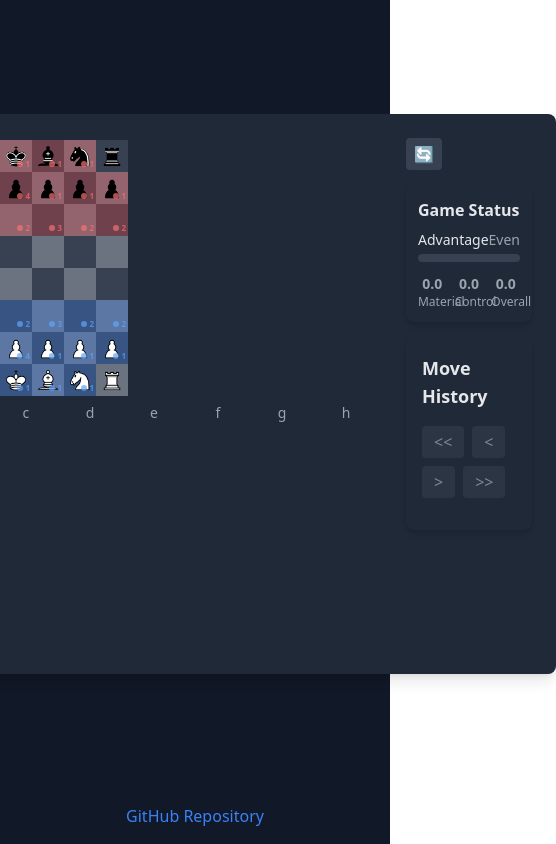
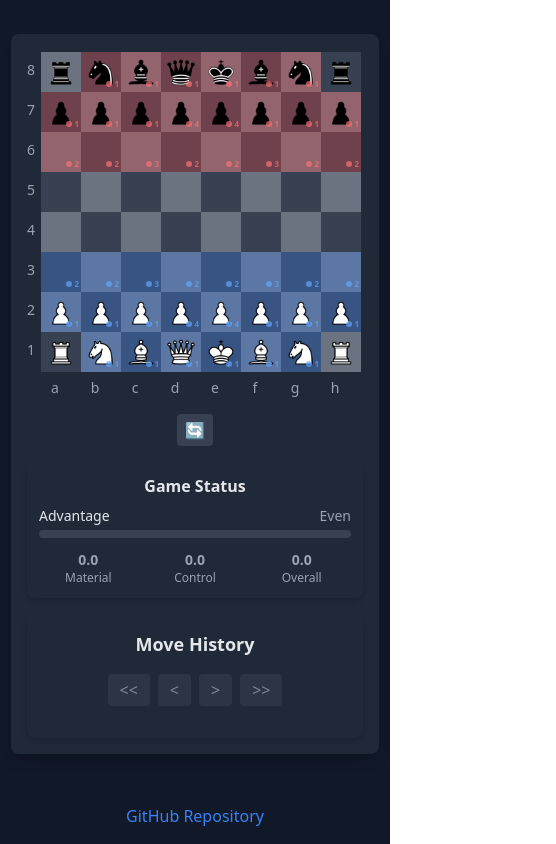
Before and after one commit to razrinn/chess-attack, a React (Vite) app: page / in a window 390 px wide. Shown: the whole page, 556 px wide, since content can reach past the window. Built offline with nearby package versions, Linux system fonts and the light colour scheme.

Commit message:
adjust mobile responsive

```diff
--- a/index.html
+++ b/index.html
@@ -3,7 +3,10 @@
   <head>
     <meta charset="UTF-8" />
     <link rel="icon" type="image/svg+xml" href="/vite.svg" />
-    <meta name="viewport" content="width=device-width, initial-scale=1.0" />
+    <meta
+      name="viewport"
+      content="width=device-width, initial-scale=1.0, maximum-scale=1.0, user-scalable=no"
+    />
     <title>Chess Visualizer</title>
     <meta name="description" content="Visualize chess moves" />
   </head>
--- a/src/App.tsx
+++ b/src/App.tsx
@@ -4,8 +4,8 @@ import Footer from './components/Footer';
 function App() {
   return (
     <div className='min-h-screen w-full bg-gray-900 flex flex-col'>
-      <div className='flex-1 flex items-center justify-center p-8'>
-        <div className='bg-gray-800 rounded-lg shadow-lg p-6'>
+      <div className='flex-1 flex flex-col lg:flex-row items-center justify-center p-4 gap-4'>
+        <div className='bg-gray-800 rounded-lg shadow-lg p-4'>
           <Board />
         </div>
       </div>
--- a/src/components/Board.tsx
+++ b/src/components/Board.tsx
@@ -46,7 +46,7 @@ export const Board: FC = () => {
           }
         />
       )}
-      <div className='flex gap-8'>
+      <div className='flex flex-col lg:flex-row gap-4'>
         <div className='flex flex-col gap-4'>
           <Legend isFlipped={isFlipped}>
             <div className='inline-block border-2 border-gray-800 touch-none select-none'>
@@ -105,11 +105,11 @@ export const Board: FC = () => {
             </div>
           </Legend>
         </div>
-        <div className='flex flex-col gap-4'>
-          <div className='flex gap-1'>
+        <div className='flex flex-col gap-4 w-full lg:w-auto'>
+          <div className='flex gap-2 justify-center lg:justify-start'>
             <button
               onClick={() => setIsFlipped((prev) => !prev)}
-              className='self-end p-1 px-2 bg-gray-700 rounded hover:bg-gray-600 text-gray-200 flex items-center gap-2'
+              className='p-1 px-2 bg-gray-700 rounded hover:bg-gray-600 text-gray-200 flex items-center gap-2'
             >
               🔄
             </button>
--- a/src/components/GameStatus.tsx
+++ b/src/components/GameStatus.tsx
@@ -76,8 +76,8 @@ export const GameStatus: FC<GameStatusProps> = ({
   };
 
   return (
-    <div className='bg-gray-800 rounded-lg shadow-md p-3 text-gray-200'>
-      <h3 className='font-bold mb-2'>Game Status</h3>
+    <div className='bg-gray-800 rounded-lg shadow-md p-3 text-gray-200 w-full lg:w-64'>
+      <h3 className='font-bold mb-2 text-center lg:text-left'>Game Status</h3>
       <div className='space-y-3'>
         {/* Overall advantage bar */}
         <div>
--- a/src/components/Legend.tsx
+++ b/src/components/Legend.tsx
@@ -13,7 +13,7 @@ export const Legend: FC<LegendProps> = ({ isFlipped, children }) => {
       {/* Ranks legend (vertical) */}
       <div className='flex flex-col justify-start mr-1 text-sm text-gray-400'>
         {(isFlipped ? [...ranks].reverse() : ranks).map((rank) => (
-          <div key={rank} className='h-16 flex items-center'>
+          <div key={rank} className='h-10 md:h-16 flex items-center'>
             {rank}
           </div>
         ))}
@@ -26,7 +26,7 @@ export const Legend: FC<LegendProps> = ({ isFlipped, children }) => {
         {/* Files legend (horizontal) */}
         <div className='flex gap-2 text-sm text-gray-400 mt-1'>
           {(isFlipped ? [...files].reverse() : files).map((file) => (
-            <div key={file} className='w-14 text-center'>
+            <div key={file} className='w-8 md:w-14 text-center'>
               {file}
             </div>
           ))}
--- a/src/components/MoveHistory.tsx
+++ b/src/components/MoveHistory.tsx
@@ -128,9 +128,11 @@ export const MoveHistory: FC<MoveHistoryProps> = ({
   }, [currentMove, moves.length, onMoveSelect]);
 
   return (
-    <div className='w-full sm:w-64 bg-gray-800 shadow-md rounded-lg p-4 text-gray-200'>
-      <h2 className='text-lg font-bold mb-4'>Move History</h2>
-      <div className='flex gap-2 mb-4 flex-wrap'>
+    <div className='w-full lg:w-64 bg-gray-800 shadow-md rounded-lg p-4 text-gray-200'>
+      <h2 className='text-lg font-bold mb-4 text-center lg:text-left'>
+        Move History
+      </h2>
+      <div className='flex gap-2 mb-4 justify-center lg:justify-start flex-wrap'>
         <button
           className='px-3 py-1 bg-gray-700 rounded hover:bg-gray-600 disabled:opacity-50 text-gray-200'
           onClick={() => onMoveSelect(-1)}
@@ -162,7 +164,7 @@ export const MoveHistory: FC<MoveHistoryProps> = ({
       </div>
       <div
         ref={movesContainerRef}
-        className='max-h-48 overflow-y-auto scroll-smooth'
+        className='max-h-36 lg:max-h-48 overflow-y-auto scroll-smooth'
       >
         {movePairs.map(({ number, white, black }, index) => (
           <div key={number} className='py-1 flex gap-2'>
--- a/src/components/Square.tsx
+++ b/src/components/Square.tsx
@@ -61,7 +61,7 @@ export const Square: FC<SquareProps> = ({
 
   return (
     <div
-      className={`w-8 h-8 sm:w-12 sm:h-12 md:w-16 md:h-16 flex items-center justify-center relative ${
+      className={`w-10 h-10 sm:w-12 sm:h-12 md:w-14 md:h-14 lg:w-16 lg:h-16 flex items-center justify-center relative ${
         isBlack ? 'bg-gray-700' : 'bg-gray-500'
       }`}
       onDrop={onDrop}
```
